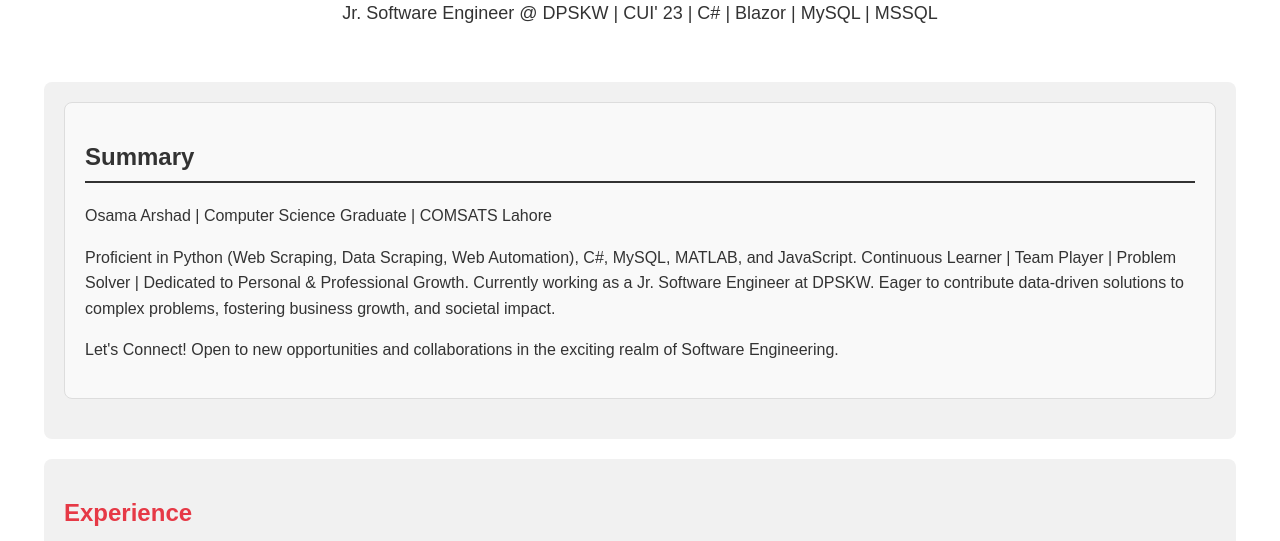
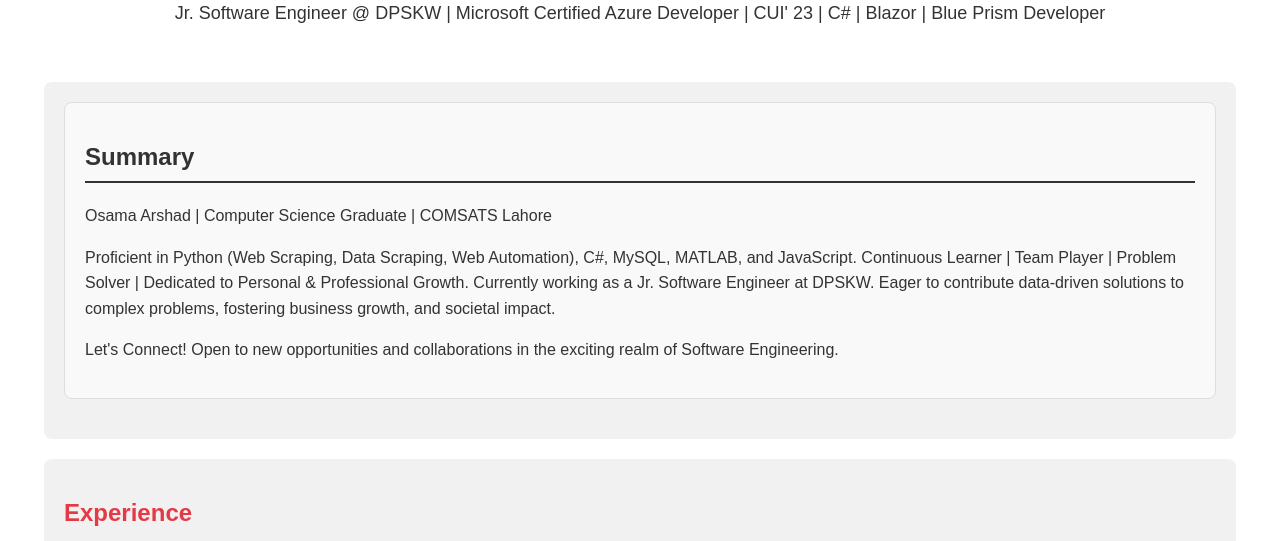
Before and after one commit to OsamaArshad1/osama-website, a plain HTML site: page index.html in a window 1280 px wide. Shown: the part 370-911 px from the top of the page. Drawn offline with Linux system fonts and the light colour scheme.

Commit message:
Update index.html

```diff
--- a/index.html
+++ b/index.html
@@ -22,7 +22,7 @@
     <header id="home">
         <img src="dp-red.jpg" alt="Osama Arshad" class="profile-img">
         <h1>Osama Arshad</h1>
-        <p>Jr. Software Engineer @ DPSKW | CUI' 23 | C# | Blazor | MySQL | MSSQL</p>
+        <p>Jr. Software Engineer @ DPSKW | Microsoft Certified Azure Developer | CUI' 23 | C# | Blazor | Blue Prism Developer </p>
     </header>
 
 <!-- Summary Section -->
```
